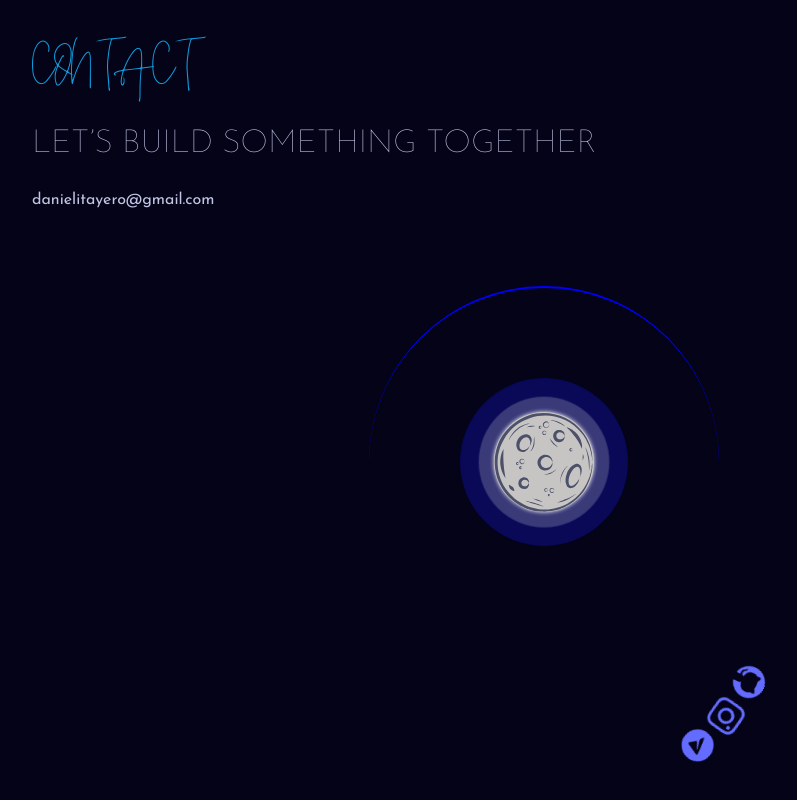
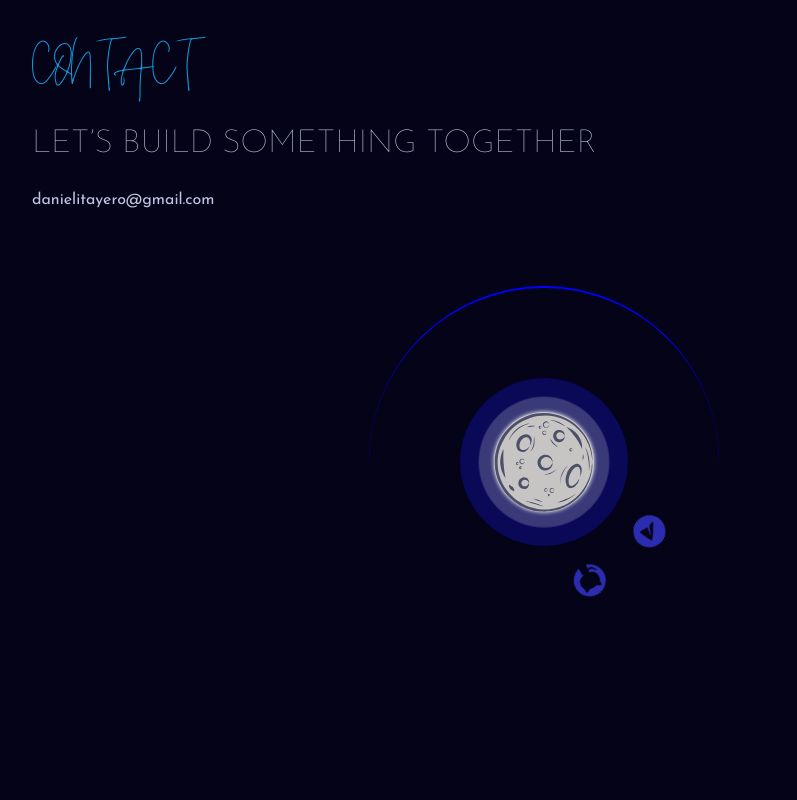
Before and after one commit to SmilingWitch/portfolio, a React (Vite) app: page /portfolio/about in a window 1280 px wide. Shown: the part 5358-6158 px from the top of the page, without its empty margins (96-893 px from the left). Built offline with nearby package versions, Linux system fonts and the light colour scheme; the HTML template or start-up script is replaced by a standard one.

Commit message:
feat: improve textInCircle component

```diff
--- a/src/components/texInCircle/TextInCircle.css
+++ b/src/components/texInCircle/TextInCircle.css
@@ -1,14 +1,14 @@
 .spinning-text-wrapper {
     position: relative;
-    width: 500px;
-    height: 500px;
+    width: 280px;
+    height: 280px;
     border-radius: 50%;
     display: grid;
     place-items: center;
     font-size: 2rem;
     font-weight: bold;
     z-index: -1000000;
-
+    top: 20px;
   }
 
   .spinning-text {
@@ -16,24 +16,29 @@
     border-radius: 50%;
     width: 100%;
     height: 100%;
-    margin: 0;
+    margin: 0 ;
     z-index: 10000;
-    animation: spin 10s linear infinite ;
-    top: 30px;
+    top: 16px;
+  }
 
+  .git{
+    animation: spin 10s 1s linear infinite ;
+  }
+  .tel{
+    animation: spin 10s  linear infinite ;
+  }
 
-
-  }
   .spinning-text-wrapper:hover .spinning-text{
     animation-play-state: paused;
   }
+
 
 
   .spinning-text span {
     position: absolute;
     top: 0;
     left: 50%;
-    transform-origin: 0 250px;
+    transform-origin: center 250px;
     cursor: pointer;
     color: rgb(44, 44, 177);
 
@@ -65,3 +70,16 @@
   }
 
 }
+
+
+
+/* icons.map(( icon, i: number) => (
+              <span
+                key={i}
+                style={{
+                  transform: `rotate(${10 * i}deg)`,
+                }}
+              >
+                <a href= {urls[i]}>{icon}</a>
+              </span>
+              ))*/
--- a/src/components/texInCircle/TextInCircle.tsx
+++ b/src/components/texInCircle/TextInCircle.tsx
@@ -5,27 +5,22 @@ import {BsGithub,BsInstagram,BsTelegram} from "react-icons/bs"
 
 
 function TextInCircle() {
-    const icons = [<BsGithub/>, <BsInstagram/>, <BsTelegram/>];
+    const icons = [/*<BsGithub/>, <BsInstagram/>,*/<BsGithub/>, <BsTelegram/>];
     const urls = ["https://github.com/SmilingWitch","https://instagram.com/smiling_witch99?igshid=OGY3MTU3OGY1Mw==","https://t.me/SmilingWitch99"]
     const len = icons.length;
     const deg = 90 / len;
 
     return (
         <div className="spinning-text-wrapper">
-        <div className="spinning-text">
+        <div className="spinning-text git">
           <div className="icon4">
-            { icons.map(( icon, i: number) => (
-              <span
-                key={i}
-                style={{
-                  transform: `rotate(${10 * i}deg)`,
-                }}
-              >
-                <a href= {urls[i]}>{icon}</a>
-              </span>
-            ))}
+            <span className="gitIcon"><BsGithub/></span>
           </div>
-
+          </div>
+          <div className="spinning-text tel">
+          <div className="icon4">
+            <span className="gitIcon"><BsTelegram/></span>
+          </div>
           </div>
         </div>
 
```
